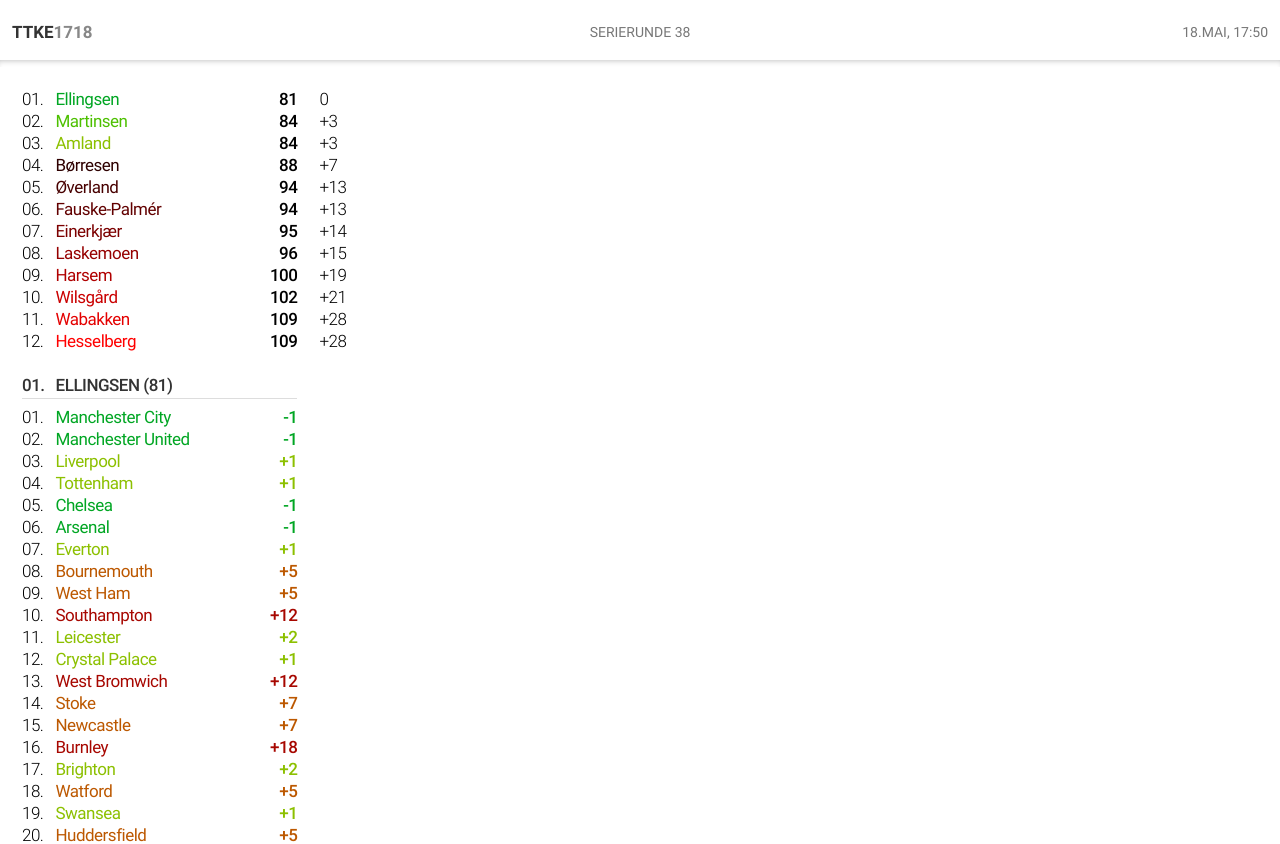
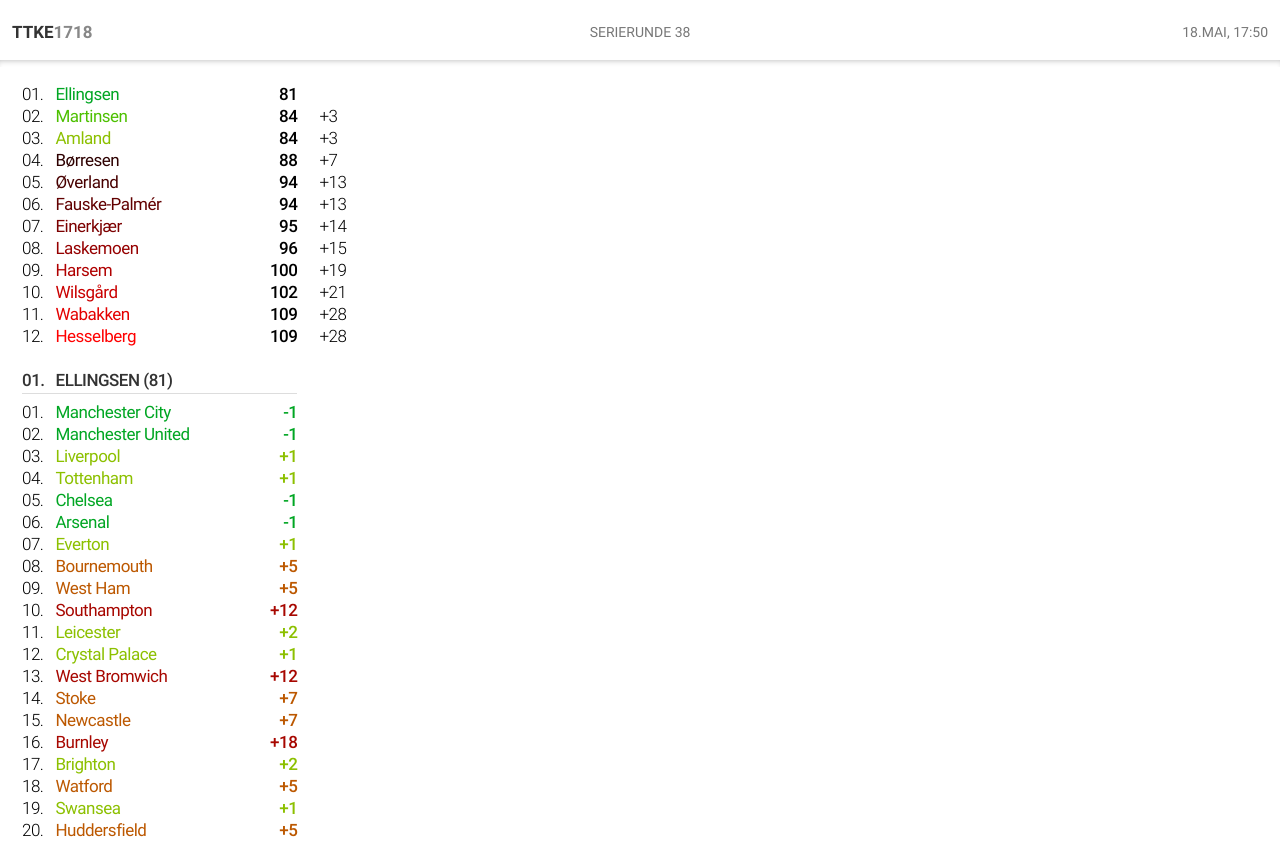
Before and after one commit to janhenrikoverland/ttk, a React (Create React App) app: page / in a window 1280 px wide. Shown: the top 844 px of the page. Built offline with nearby package versions, Linux system fonts and the light colour scheme.

Commit message:
Add diff fix

```diff
--- a/src/components/Result/Result.js
+++ b/src/components/Result/Result.js
@@ -10,7 +10,7 @@
             <SCPosition>{numberPadZero(position)}.</SCPosition>
             <SCUserName>{userName}</SCUserName>
             <SCPoints>{points}</SCPoints>
-            <SCDiff>{numberPadOperator(diff)}</SCDiff>
+            <SCDiff>{diff !== 0 ? numberPadOperator(diff) : ''}</SCDiff>
         </tr>
     );
 };
--- a/src/components/Result/Result.style.js
+++ b/src/components/Result/Result.style.js
@@ -1,7 +1,7 @@
 import styled from 'styled-components';
 
 export const SCTable = styled.div`
-    margin-top: 20px;
+    margin-top: 15px;
 `;
 
 export const SCPosition = styled.td``;
```
